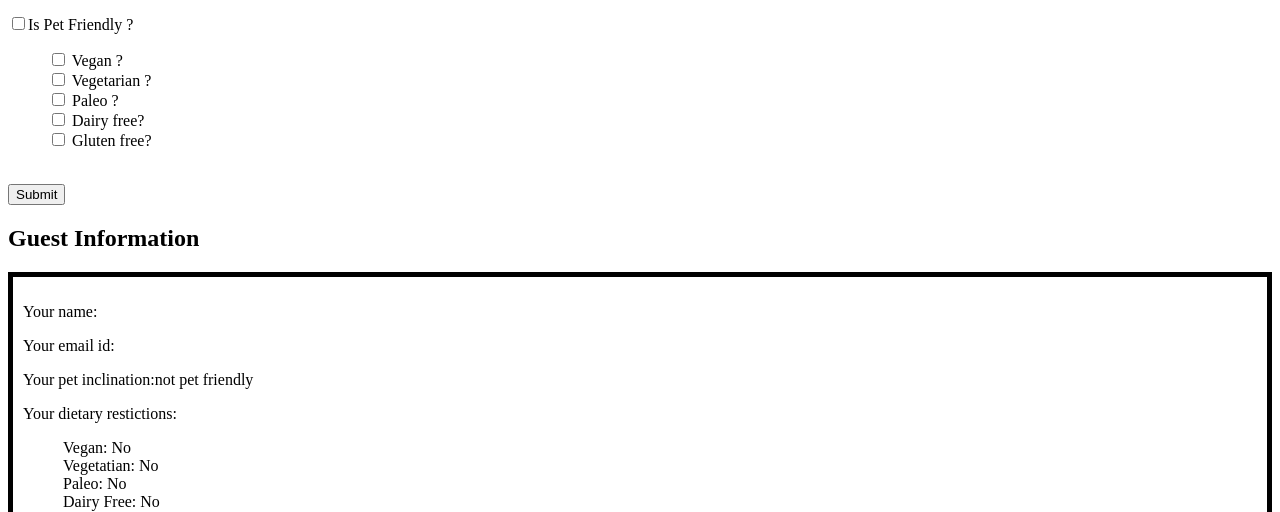
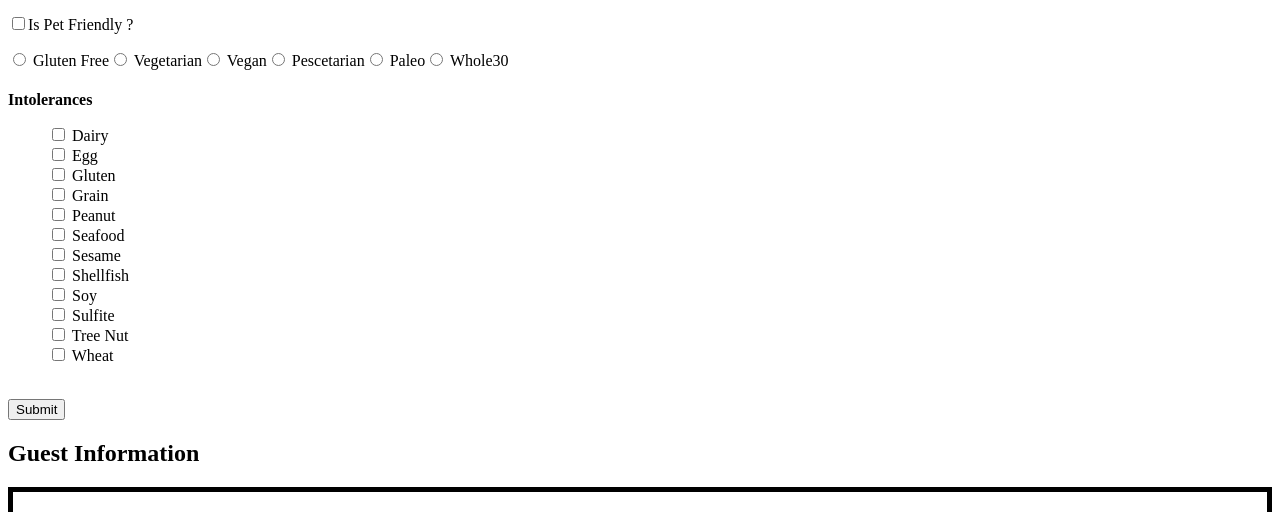
Before and after one commit to BhagirthiEmmaMatthewPatrick-Project6/bempApp, a React (Create React App) app: page /createGuest in a window 1280 px wide. Shown: the part 288-800 px from the top of the page. Built offline with nearby package versions, Linux system fonts and the light colour scheme; no server answers.

Commit message:
Allergies and Diet input implemented for Guest

```diff
--- a/src/components/CreateGuest.js
+++ b/src/components/CreateGuest.js
@@ -5,17 +5,69 @@ class CreateGuest extends Component {
   constructor() {
     super();
     this.state = {
-      selectedFile: null,
+      // selectedFile: null,
       name: "",
       email: "",
       isPetFriendly: false,
+      diet:'',
       // Dietary Restrictions
-      isVegan: false,
-      isVegetatian: false,
-      isPaleo: false,
       isDairyFree: false,
+      isEggFree: false,
       isGlutenFree: false,
+      isGrainFree: false,
+      isPeanutFree: false,
+      isSeafoodFree: false,
+      isSesameFree: false,
+      isShellfishFree: false,
+      isSoyFree: false,
+      isSulfiteFree: false,
+      isTreeNutFree: false,
+      isWheatFree: false,
+      allergies: []
     };
+  }
+
+  populateAllergies = () => {
+    const allergiesArray = [];
+    this.state.isDairyFree
+      ? allergiesArray.push('dairy')
+      : console.log('dont push');
+    this.state.isEggFree
+      ? allergiesArray.push("egg")
+      : console.log("dont push");
+    this.state.isGlutenFree
+      ? allergiesArray.push("gluten")
+      : console.log("dont push");
+    this.state.isGrainFree
+      ? allergiesArray.push("grain")
+      : console.log("dont push");
+    this.state.isPeanutFree
+      ? allergiesArray.push("peanut")
+      : console.log("dont push");
+    this.state.isSeafoodFree
+      ? allergiesArray.push("seafood")
+      : console.log("dont push");
+    this.state.isSesameFree
+      ? allergiesArray.push("sesame")
+      : console.log("dont push");
+    this.state.isShellfishFree
+      ? allergiesArray.push("shellfish")
+      : console.log("dont push");
+    this.state.isSoyFree
+      ? allergiesArray.push("soy")
+      : console.log("dont push");
+    this.state.isSulfiteFree
+      ? allergiesArray.push("sulfite")
+      : console.log("dont push");
+    this.state.isTreeNutFree
+      ? allergiesArray.push("tree nut")
+      : console.log("dont push");
+    this.state.isWheatFree
+      ? allergiesArray.push("shellfish")
+      : console.log("dont push");
+
+      return allergiesArray;
+
     }
 
     handleChange = (e) => {
@@ -30,28 +82,30 @@ class CreateGuest extends Component {
       });
     };
 
-  handleImageChange = (e) => {
-    this.setState({
-      selectedFile: e.target.file
-    })
-
-  };
+    // handleImageChange = (e) => {
+      //   this.setState({
+  //     selectedFile: e.target.file,
+  //   });
+  // };
 
   handleSubmit = (e) => {
     e.preventDefault();
+    const allergiesArray = this.populateAllergies();
+    console.log(allergiesArray);
+    this.setState({
+      allergies: allergiesArray,
+    }, () => {
       const dbRef = firebase.database().ref(`/Guests/`);
       dbRef.push({
-      image: this.state.image,
+        // image: this.state.image,
         name: this.state.name,
         email: this.state.email,
-      isPetFriendly: this.state.isPetFriendly,
-      isVegan: this.state.isVegan,
-      isVegetatian: this.state.isVegetatian,
-      isPaleo: this.state.isPaleo,
-      isDairyFree: this.state.isDairyFree,
-      isGlutenFree: this.state.isGlutenFree,
-      // key: ''
+        petFriendly: this.state.isPetFriendly,
+        diet: this.state.diet,
+        allergies: this.state.allergies,
       });
+    });
+
   };
 
   render() {
@@ -62,7 +116,13 @@ class CreateGuest extends Component {
           {/* Image input */}
           <h4>Upload an image of your choice</h4>
           <label for="img">Select image:</label>
-          <input value={this.state.image} type="file" id="img" name="img" accept="image/*"></input>
+          <input
+            value={this.state.image}
+            type="file"
+            id="img"
+            name="img"
+            accept="image/*"
+          ></input>
           <br />
           <p></p>
           {/* Name input */}
@@ -97,66 +157,200 @@ class CreateGuest extends Component {
           </label>
           <br />
           <p></p>
+          {/* Diet Input */}
+          <label>
+            <input
+              type="radio"
+              name="diet"
+              value="Gluten free"
+              checked={this.state.diet === "Gluten free"}
+              onChange={this.handleChange}
+            />{" "}
+            Gluten Free
+          </label>
+          <label>
+            <input
+              type="radio"
+              name="diet"
+              value="Vegetarian"
+              checked={this.state.diet === "Vegetarian"}
+              onChange={this.handleChange}
+            />{" "}
+            Vegetarian
+          </label>
+          <label>
+            <input
+              type="radio"
+              name="diet"
+              value="Vegan"
+              checked={this.state.diet === "Vegan"}
+              onChange={this.handleChange}
+            />{" "}
+            Vegan
+          </label>
+          <label>
+            <input
+              type="radio"
+              name="diet"
+              value="Pescetarian"
+              checked={this.state.diet === "Pescetarian"}
+              onChange={this.handleChange}
+            />{" "}
+            Pescetarian
+          </label>
+          <label>
+            <input
+              type="radio"
+              name="diet"
+              value="Paleo"
+              checked={this.state.diet === "Paleo"}
+              onChange={this.handleChange}
+            />{" "}
+            Paleo
+          </label>
+          <label>
+            <input
+              type="radio"
+              name="diet"
+              value="Whole30"
+              checked={this.state.diet === "Whole30"}
+              onChange={this.handleChange}
+            />{" "}
+            Whole30
+          </label>
           {/* Dietary Restrictions Input */}
+          <h4>Intolerances</h4>
           <ul>
             <li>
               <label>
                 <input
                   type="checkbox"
-                  value={this.state.isVegan}
-                  name="isVegan"
+                  name="isDairyFree"
                   onChange={this.handleChange}
-                  checked={this.state.isVegan}
+                  checked={this.state.isDairyFree}
                 />{" "}
-                Vegan ?
+                Dairy
               </label>
             </li>
             <li>
               <label>
                 <input
                   type="checkbox"
-                  value={this.state.isVegetatian}
-                  name="isVegetarian"
+                  name="isEggFree"
                   onChange={this.handleChange}
-                  checked={this.state.isVegetarian}
+                  checked={this.state.isEggFree}
                 />{" "}
-                Vegetarian ?
+                Egg
               </label>
             </li>
             <li>
               <label>
                 <input
                   type="checkbox"
-                  value={this.state.isPaleo}
-                  name="isPaleo"
+                  name="isGlutenFree"
                   onChange={this.handleChange}
-                  checked={this.state.isPaleo}
+                  checked={this.state.isGlutenFree}
                 />{" "}
-                Paleo ?
+                Gluten
               </label>
             </li>
             <li>
               <label>
                 <input
                   type="checkbox"
-                  value={this.state.isDairyFree}
-                  name="isDairyFree"
+                  name="isGrainFree"
                   onChange={this.handleChange}
-                  checked={this.state.isDairyFree}
+                  checked={this.state.isGrainFree}
                 />{" "}
-                Dairy free?
+                Grain
               </label>
             </li>
             <li>
               <label>
                 <input
                   type="checkbox"
-                  value={this.state.isGlutenFree}
-                  name="isGlutenFree"
+                  name="isPeanutFree"
                   onChange={this.handleChange}
-                  checked={this.state.isGlutenFree}
+                  checked={this.state.isPeanutFree}
                 />{" "}
-                Gluten free?
+                Peanut
+              </label>
+            </li>
+            <li>
+              <label>
+                <input
+                  type="checkbox"
+                  name="isSeafoodFree"
+                  onChange={this.handleChange}
+                  checked={this.state.isSeafoodFree}
+                />{" "}
+                Seafood
+              </label>
+            </li>
+            <li>
+              <label>
+                <input
+                  type="checkbox"
+                  name="isSesameFree"
+                  onChange={this.handleChange}
+                  checked={this.state.isSesameFree}
+                />{" "}
+                Sesame
+              </label>
+            </li>
+            <li>
+              <label>
+                <input
+                  type="checkbox"
+                  name="isShellfishFree"
+                  onChange={this.handleChange}
+                  checked={this.state.isShellfishFree}
+                />{" "}
+                Shellfish
+              </label>
+            </li>
+            <li>
+              <label>
+                <input
+                  type="checkbox"
+                  name="isSoyFree"
+                  onChange={this.handleChange}
+                  checked={this.state.isSoyFree}
+                />{" "}
+                Soy
+              </label>
+            </li>
+            <li>
+              <label>
+                <input
+                  type="checkbox"
+                  name="isSulfiteFree"
+                  onChange={this.handleChange}
+                  checked={this.state.isSulfiteFree}
+                />{" "}
+                Sulfite
+              </label>
+            </li>
+            <li>
+              <label>
+                <input
+                  type="checkbox"
+                  name="isTreeNutFree"
+                  onChange={this.handleChange}
+                  checked={this.state.isTreeNutFree}
+                />{" "}
+                Tree Nut
+              </label>
+            </li>
+            <li>
+              <label>
+                <input
+                  type="checkbox"
+                  name="isWheatFree"
+                  onChange={this.handleChange}
+                  checked={this.state.isWheatFree}
+                />{" "}
+                Wheat
               </label>
             </li>
           </ul>
@@ -176,20 +370,11 @@ class CreateGuest extends Component {
           <p>Your name: {this.state.name}</p>
           <p>Your email id: {this.state.email}</p>
           <p>
-            Your pet inclination:
-            {this.state.isPetFriendly ? "pet friendly" : "not pet friendly"}
+            Your pet inclination:{" "}
+            {this.state.isPetFriendly ? "pet friendly" : " "}
           </p>
-          <p>
-            Your dietary restictions:
-            <ul>
-              <li>Vegan: {this.state.isVegan ? "Yes" : "No"}</li>
-              <li>Vegetatian: {this.state.isVegetarian ? "Yes" : "No"}</li>
-              <li>Paleo: {this.state.isPaleo ? "Yes" : "No"}</li>
-              <li>Dairy Free: {this.state.isDairyFree ? "Yes" : "No"}</li>
-              <li>Gluten Free: {this.state.isGlutenFree ? "Yes" : "No"}</li>
-            </ul>
-            {/* {this.state.isPetFriendly ? "pet friendly" : "not pet friendly"} */}
-          </p>
+          <p>Your diet: {this.state.diet}</p>
+          <p>Your dietary restictions: {this.state.allergies}</p>
         </div>
       </div>
     );
```
Lines whose indentation alone changed are shown as unchanged.
